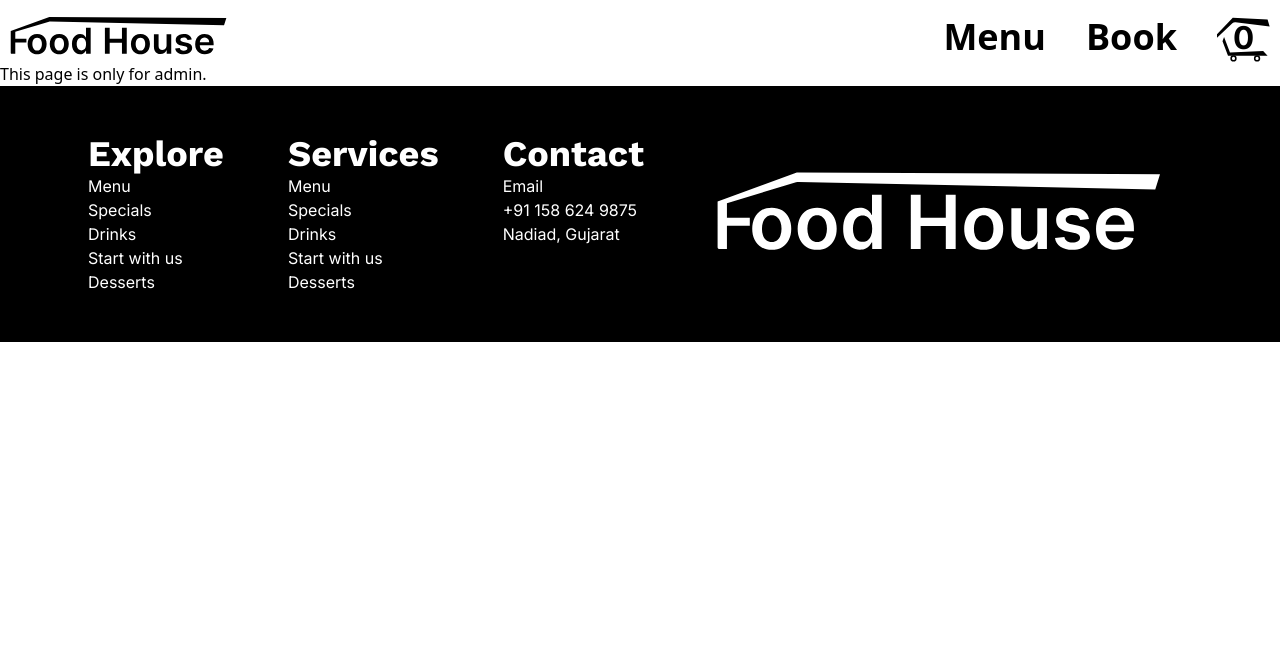
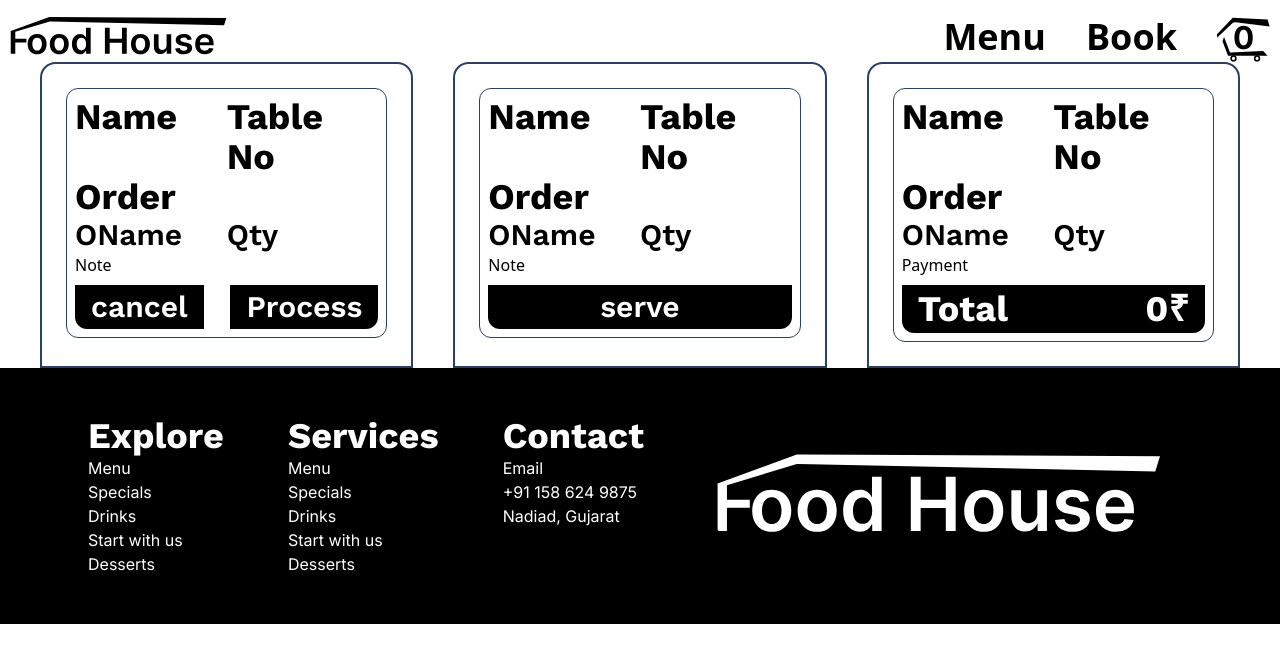
Before and after one commit to YUGE0/Food-House, a Next.js app: page /admin in a window 1280 px wide. Shown: the top 662 px of the page. Built offline with nearby package versions, Linux system fonts and the light colour scheme; no server answers; the database is empty.

Commit message:
Admin Order cards styled roughly.

```diff
--- a/app/admin/page.tsx
+++ b/app/admin/page.tsx
@@ -1,9 +1,20 @@
 import React from 'react'
+import OrderNew from '../compo/OrderNew'
+import OrderProcess from '../compo/OrderProcess'
+import OrderServed from '../compo/OrderServed'
 
 export default function page() {
   return (
-    <div>
-        This page is only for admin.
+    <div className="px-10 grid grid-cols-3 gap-10">
+        <div className="rounded-t-xlp border-2 border-fcolor p-6">
+          <OrderNew/>
+        </div>
+        <div className="rounded-t-xlp border-2 border-fcolor p-6">
+          <OrderProcess/>
+        </div>
+        <div className="rounded-t-xlp border-2 border-fcolor p-6">
+          <OrderServed/>
+        </div>
     </div>
   )
 }
--- a/app/cart/page.tsx
+++ b/app/cart/page.tsx
@@ -24,7 +24,7 @@ export default function Page() {
   useEffect(() => {
     //revalidatePath("/cart");
     const fetchCartItems = async () => {
-      const tNumber = parseInt(localStorage.getItem("table") || "0", 10);
+      const tNumber = sessionStorage.getItem("table") ?? "f1"
       try {
         const { data, error } = await supabase
         .from("cart")
--- a/app/compo/CustomSelect.tsx
+++ b/app/compo/CustomSelect.tsx
@@ -3,23 +3,23 @@ import Image from "next/image";
 import React, { useEffect, useState } from "react";
 
 interface CustomSelectProps {
-    onsel: (table: number) => void; // The type of the 'onsel' function
+    onsel: (table: string) => void; // The type of the 'onsel' function
   }
 
   export default function CustomSelect({ onsel }: CustomSelectProps) {
-  const [selectedTable, setSelectedTable] = useState(0);
+  const [selectedTable, setSelectedTable] = useState("");
   const [selectMenu,setSelectOpen] = useState(false)
 
   const toggleSelect = () => setSelectOpen((prev) => !prev);
 
-  const handleSelect = (table: number) => {
+  const handleSelect = (table: string) => {
     setSelectedTable(table);
     onsel(table);
   };
 
   useEffect(() => {
     if (typeof window !== 'undefined') {
-      localStorage.setItem("selectedTable", selectedTable.toString());
+      sessionStorage.setItem("selectedTable", selectedTable)
     }
   }, [selectedTable]);
 
@@ -30,14 +30,14 @@ interface CustomSelectProps {
     <div className="mb-10">
       <div className="w-full rounded-xlp shadow-sm shadow-fcolor">
         {selectMenu==true && <div className="grid grid-cols-2 md:grid-cols-none md:flex w-full gap-5 h-[10%] overflow-y-auto md:overflow-x-auto scroll-m-5">
-            <Image className="p-5" onClick={() => {handleSelect(1); toggleSelect()}} src="/F1.svg" width={200} height={50} alt="Table 3" />
-            <Image className="p-5" onClick={() => {handleSelect(2); toggleSelect()}} src="/F2.svg" width={200} height={50} alt="Table 3" />
-            <Image className="p-5" onClick={() => {handleSelect(3); toggleSelect()}} src="/F3.svg" width={200} height={50} alt="Table 3" />
-            <Image className="p-5" onClick={() => {handleSelect(4); toggleSelect()}} src="/F4.svg" width={200} height={50} alt="Table 4" />
-            <Image className="p-5" onClick={() => {handleSelect(5); toggleSelect()}} src="/F5.svg" width={200} height={50} alt="Table 4" />
-            <Image className="p-5" onClick={() => {handleSelect(6); toggleSelect()}} src="/F6.svg" width={200} height={50} alt="Table 4" />
-            <Image className="p-5" onClick={() => {handleSelect(7); toggleSelect()}} src="/F7.svg" width={200} height={50} alt="Table 4" />
-            <Image className="p-5" onClick={() => {handleSelect(8); toggleSelect()}} src="/F8.svg" width={200} height={50} alt="Table 4" />
+            <Image className="p-5" onClick={() => {handleSelect("f1"); toggleSelect()}} src="/F1.svg" width={200} height={50} alt="Table 3" />
+            <Image className="p-5" onClick={() => {handleSelect("f2"); toggleSelect()}} src="/F2.svg" width={200} height={50} alt="Table 3" />
+            <Image className="p-5" onClick={() => {handleSelect("f3"); toggleSelect()}} src="/F3.svg" width={200} height={50} alt="Table 3" />
+            <Image className="p-5" onClick={() => {handleSelect("f4"); toggleSelect()}} src="/F4.svg" width={200} height={50} alt="Table 4" />
+            <Image className="p-5" onClick={() => {handleSelect("f5"); toggleSelect()}} src="/F5.svg" width={200} height={50} alt="Table 4" />
+            <Image className="p-5" onClick={() => {handleSelect("f6"); toggleSelect()}} src="/F6.svg" width={200} height={50} alt="Table 4" />
+            <Image className="p-5" onClick={() => {handleSelect("f7"); toggleSelect()}} src="/F7.svg" width={200} height={50} alt="Table 4" />
+            <Image className="p-5" onClick={() => {handleSelect("f8"); toggleSelect()}} src="/F8.svg" width={200} height={50} alt="Table 4" />
         </div>}
       {selectMenu==false ? <div className="col-span-2 border-fcolor bg-fcolor text-white rounded-xlp border-b-2 p-2 items-baseline">
         <h4 onClick={toggleSelect} className="bg-no-repeat text-center">Table {selectedTable || " Selection"}</h4>
--- a/app/compo/MenuCard.tsx
+++ b/app/compo/MenuCard.tsx
@@ -9,10 +9,12 @@ export default function MCard(fc: {
     detail: string;
     serve:number;
     price: number;
-    tableNo: number;
+    tableNo: string;
 }) {
     const [quantity, setQuantity] = useState(0);
     const{img,name,detail,serve,price,tableNo}=fc;
+    console.log({fc});
+
     const AddToCart = async (e: { preventDefault: () => void; }) => {
         e.preventDefault();
 
@@ -20,7 +22,11 @@ export default function MCard(fc: {
             const { data, error } = await supabase
                 .from("cart")
                 .insert([{img,name,detail,serve,price,quantity,tableNo}]);
-            if (error) throw error;
+            if (error) {
+                console.error("Supabase Error:", error); // More explicit logging
+                alert("Error adding to cart: " + error.message);
+                return;
+            }
             alert("Added to cart successful!");
             console.log(data)
         } catch (e) {
--- a/app/compo/Nav.tsx
+++ b/app/compo/Nav.tsx
@@ -26,15 +26,14 @@ export default function Nav() {
   const toggleCart = () => setCartOpen((prev) => !prev);
 
   const fetchCartItems = useCallback(() => {
-    const tNumber = parseInt(localStorage.getItem("table") || "0", 10);
-    const validTableNumber = isNaN(tNumber) ? 1 : tNumber;
+    const tNumber = sessionStorage.getItem("table") ?? "4"
 
     const getData = async () => {
       try {
         const { data: items, error } = await supabase
           .from("cart")
           .select()
-          .eq("tableNo", validTableNumber);
+          .eq("tableNo", tNumber);
 
         if (error) {
           console.error("Error fetching cart items:", error.message);
@@ -42,6 +41,7 @@ export default function Nav() {
         }
 
         setCartItems(items || []);
+        console.log()
         setTotalQuantity((items || []).reduce((sum, item) => sum + (item.quantity || 0), 0));
       } catch (err) {
         console.error("Unexpected error:", err);
--- /dev/null
+++ b/app/compo/OrderNew.tsx
@@ -0,0 +1,24 @@
+import React from 'react'
+
+export default function OrderNew() {
+  return (
+    <div className="rounded-xl p-2 border border-fcolor">
+      <div className="grid grid-cols-2">
+        <h3>Name</h3>
+        <h3>Table No</h3>
+      </div>
+      <div>
+        <h3>Order</h3>
+        <div className="grid grid-cols-2">
+          <h4>OName</h4>
+          <h4>Qty</h4>
+        </div>
+      </div>
+      <div>Note</div>
+      <div className="mt-2 grid grid-cols-2 justify-items-stretch">
+        <button className="justify-self-start bg-black text-white p-1 px-6 md:px-4 rounded-bl-xl text-3xl font-semibold font-work">cancel</button>
+        <button className="justify-self-end bg-black text-white p-1 px-6 md:px-4 rounded-br-xl text-3xl font-semibold font-work">Process</button>
+      </div>
+    </div>
+  )
+}
--- /dev/null
+++ b/app/compo/OrderProcess.tsx
@@ -0,0 +1,23 @@
+import React from 'react'
+
+export default function OrderProcess() {
+  return (
+    <div className="rounded-xl p-2 border border-fcolor">
+      <div className="grid grid-cols-2">
+        <h3>Name</h3>
+        <h3>Table No</h3>
+      </div>
+      <div>
+        <h3>Order</h3>
+        <div className="grid grid-cols-2">
+          <h4>OName</h4>
+          <h4>Qty</h4>
+        </div>
+      </div>
+      <div>Note</div>
+      <div className="mt-2 grid justify-items-stretch">
+        <button className="bg-black text-white p-1 px-6 md:px-4 rounded-b-xl text-3xl font-semibold font-work">serve</button>
+      </div>
+    </div>
+  )
+}
--- /dev/null
+++ b/app/compo/OrderServed.tsx
@@ -0,0 +1,24 @@
+import React from 'react'
+
+export default function OrderServed() {
+  return (
+    <div className="rounded-xl p-2 border border-fcolor">
+      <div className="grid grid-cols-2">
+        <h3>Name</h3>
+        <h3>Table No</h3>
+      </div>
+      <div>
+        <h3>Order</h3>
+        <div className="grid grid-cols-2">
+          <h4>OName</h4>
+          <h4>Qty</h4>
+        </div>
+      </div>
+      <div>Payment</div>
+      <div className="mt-2 grid grid-cols-2 justify-items-stretch bg-black text-white p-1 px-6 md:px-4 rounded-b-xl">
+        <h3 className="justify-self-start">Total</h3>
+        <h3 className="justify-self-end">0₹</h3>
+      </div>
+    </div>
+  )
+}
--- a/app/menu/page.tsx
+++ b/app/menu/page.tsx
@@ -5,16 +5,16 @@ import MCard from '../compo/MenuCard';
 import CustomSelect from '../compo/CustomSelect';
 
 export default function Page() {
-  const [selectedTable, setSelectedTable] = useState<number>(0)
+  const [selectedTable, setSelectedTable] = useState<string>("f1")
 
   useEffect(() => {
     if (typeof window !== 'undefined') {
-        const storedTable = parseInt(localStorage.getItem("table") || "0", 10);
-        setSelectedTable(storedTable);
+      const storedTable = sessionStorage.getItem("table") ?? "f1"
+      setSelectedTable(storedTable);
     }
 }, []);
 
-  const handleTableSelect = (value:number) => {
+  const handleTableSelect = (value:string) => {
     setSelectedTable(value);  // Update the state with the selected value
   };
   //console.log(selectedTable)
@@ -35,7 +35,9 @@ export default function Page() {
   );
 }
 
-function CategorySection({ category, dishes, tableNo }: { category: string; dishes: Dish[]; tableNo: number; }) {
+function CategorySection({ category, dishes, tableNo }: { category: string; dishes: Dish[]; tableNo: string; }) {
+  console.log(tableNo);
+
   return (
     <div className="mb-12">
       <h2 className="text-4xl font-open font-semibold my-3 border-black border-b-2">{category}</h2>
```
